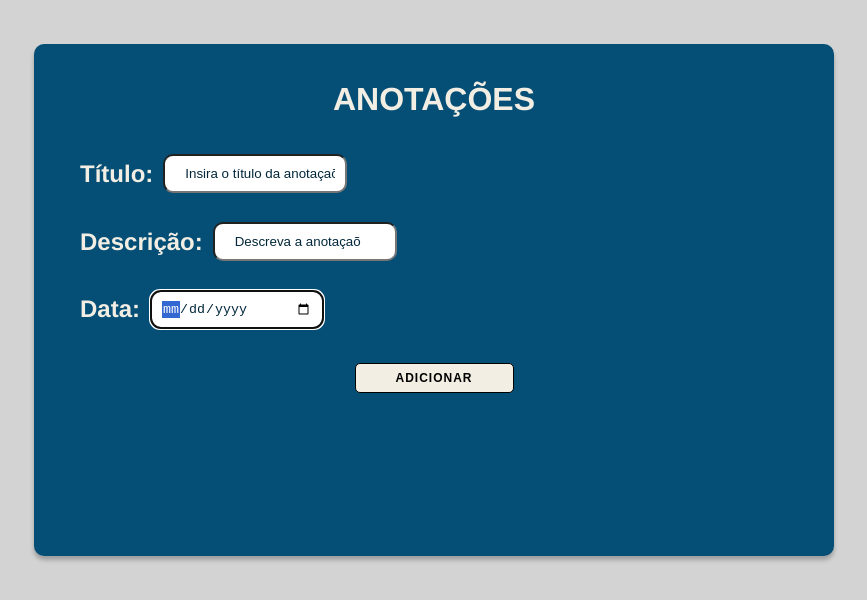
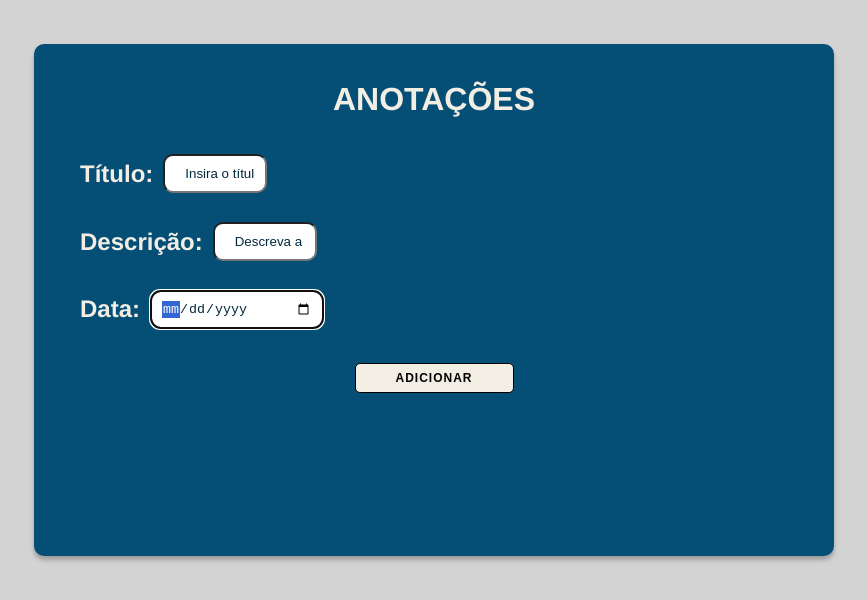
Before and after one commit to Rcardo-Sousa/Notes, a Vue app: page / in a window 1280 px wide. Shown: the top 600 px of the page, without its empty margins (206-1073 px from the left). Built offline with nearby package versions, Linux system fonts and the light colour scheme.

Commit message:
Update NotesComponents.vue

```diff
--- a/src/components/NotesComponents.vue
+++ b/src/components/NotesComponents.vue
@@ -151,7 +151,7 @@ h3 {
 .text {
   border-radius: 10px;
   height: 35px;
-    width: 10rem;
+    width: 5rem;
   align-self: center;
 }
 
```
